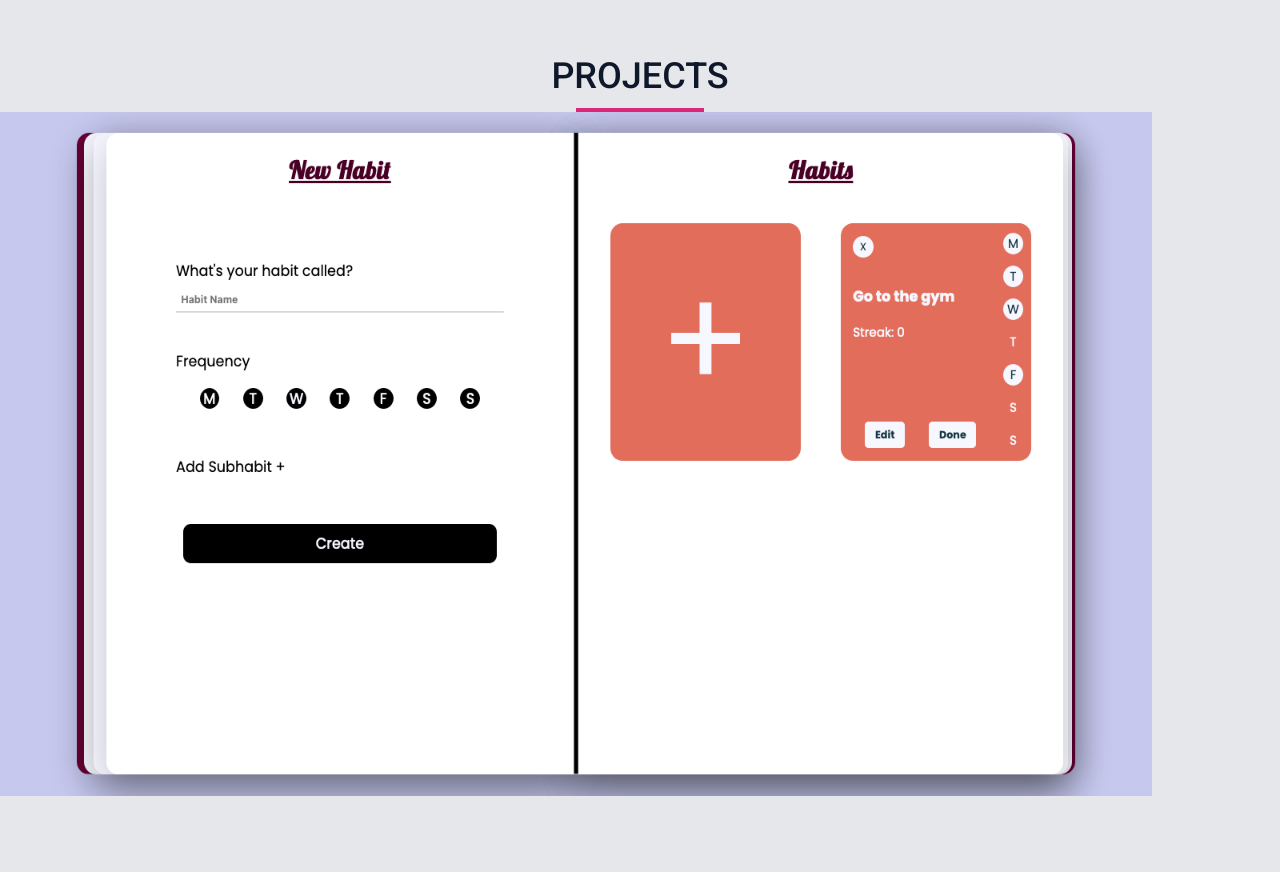
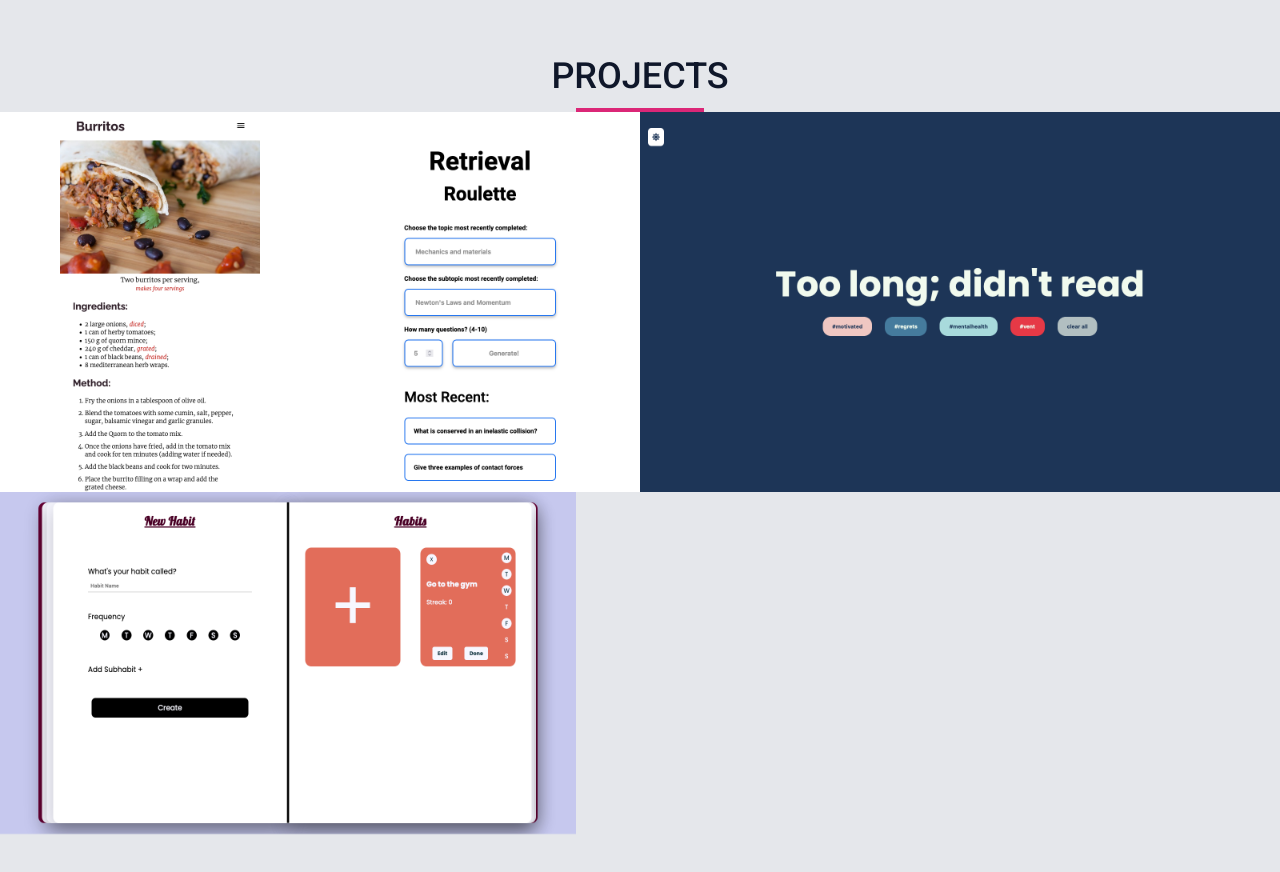
Before and after one commit to ewhite1999/futureproof-portfolio, a React app: page /before-futureproof in a window 1280 px wide. Built offline with nearby package versions, Linux system fonts and the light colour scheme.

Commit message:
load in images

```diff
--- a/src/pages/Portfolio/Portfolio.jsx
+++ b/src/pages/Portfolio/Portfolio.jsx
@@ -2,6 +2,8 @@ import React from "react";
 import { Routes, Route } from "react-router-dom";
 import PortfolioSection from "../../components/PortfolioSection";
 import { NavLink } from "react-router-dom";
+import preFutureproof from "../../imgs/preFutureproof.png";
+import tldr from "../../imgs/tldr.png";
 import Habitat from "../../imgs/Habitat.png";
 const Portfolio = () => {
   return (
@@ -10,12 +12,16 @@ const Portfolio = () => {
         projects
       </h2>
       <div className="mx-auto w-32 border-b-4 border-solid border-pink-600"></div>
-      <div className="grid">
+      <div className="grid max-w-7xl mx-auto sm:grid-cols-2">
+        <div className="bg-white">
+          <img src={preFutureproof} alt="pre futureproof projects" />
+        </div>
         <div>
-          <img src={Habitat} alt="pre futureproof projects" />
+          <img src={tldr} alt="too long didn't read project" />
         </div>
-        <div></div>
-        <div></div>
+        <div>
+          <img src={Habitat} alt="habit at project" />
+        </div>
       </div>
       {/* <nav>
         <NavLink to="/before-futureproof">Before&nbsp;futureproof</NavLink>
```
